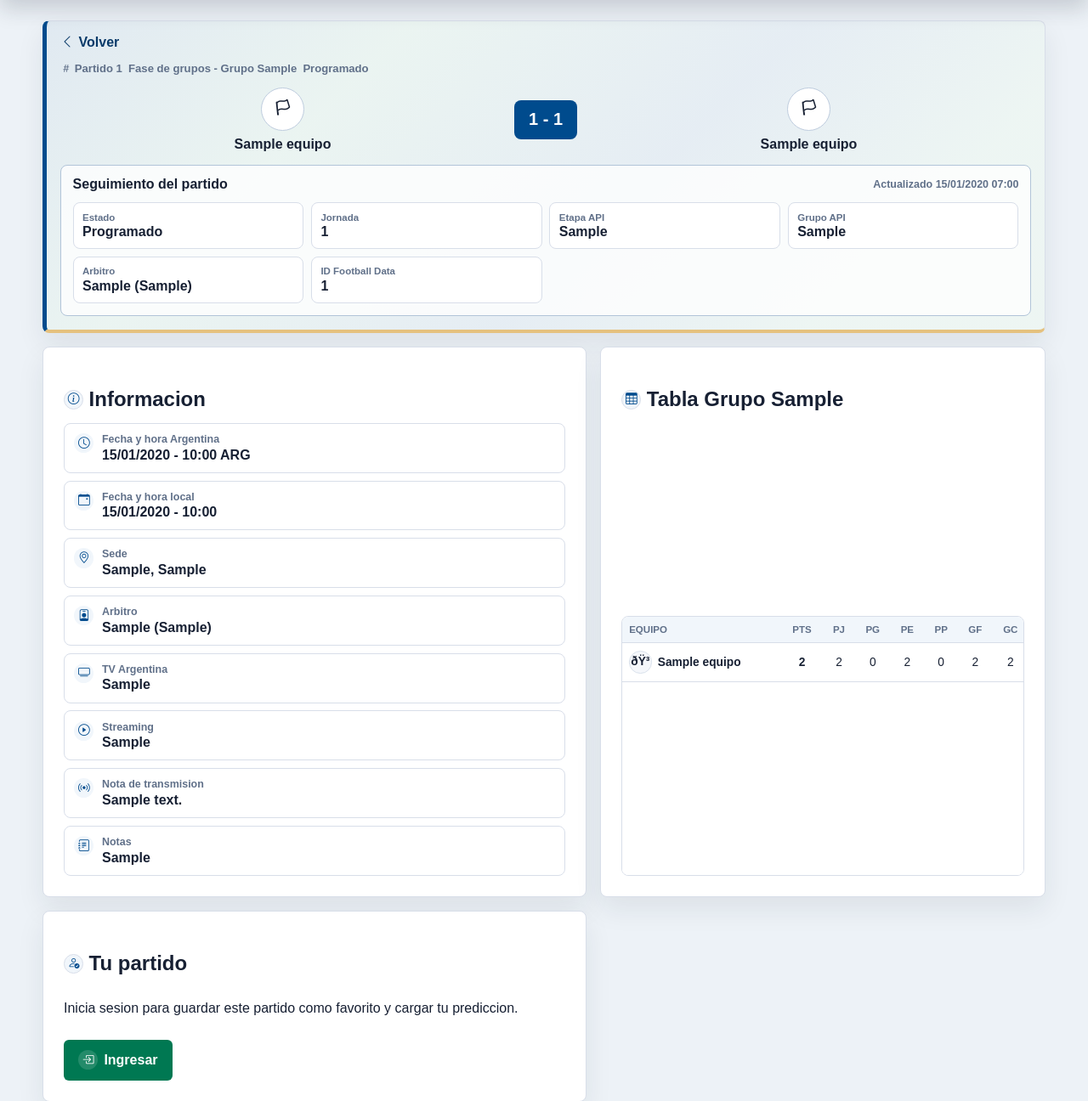
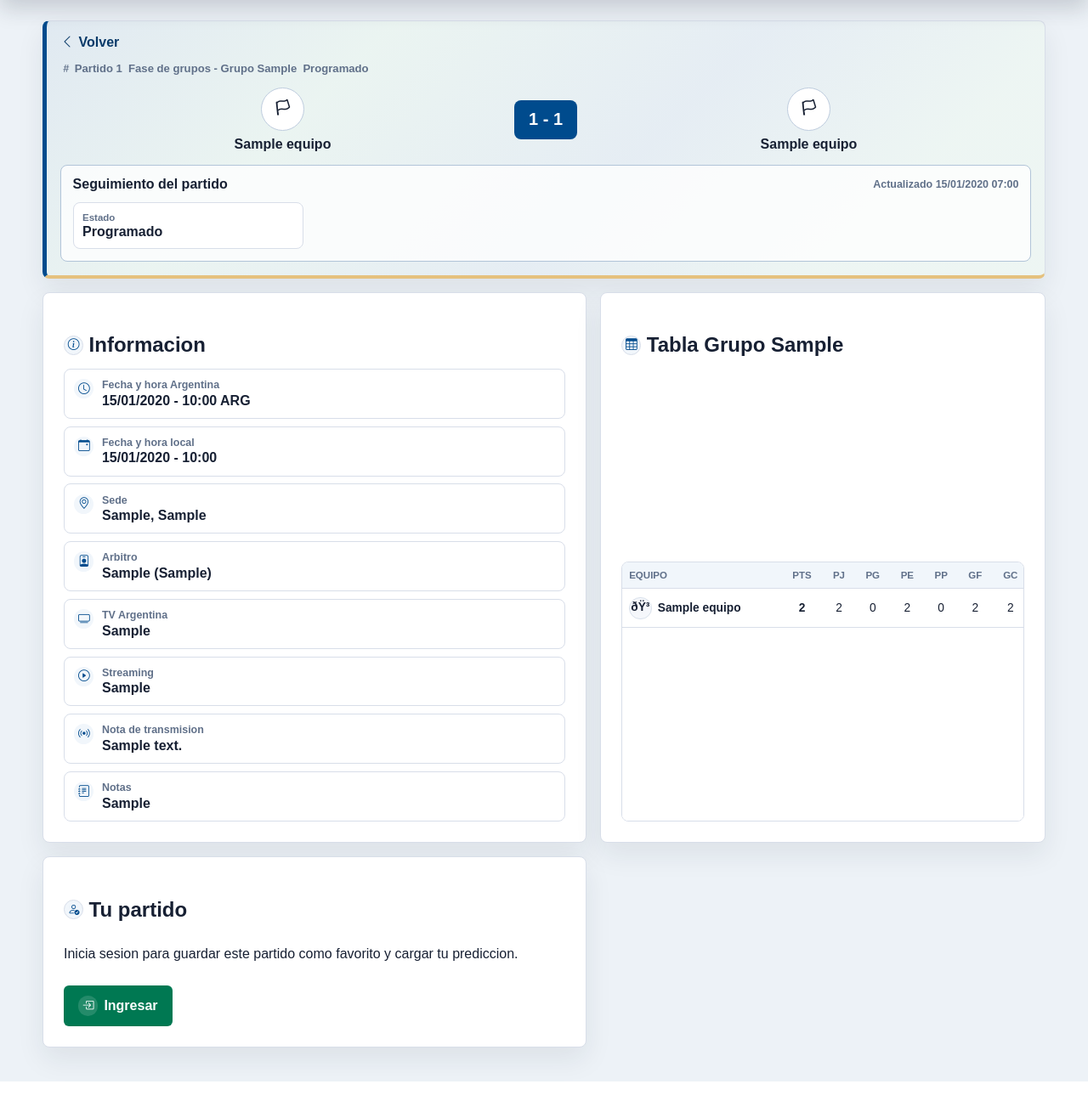
Before and after one commit to orquera10/mundial_2026, a Django app: page /partidos/1/ in a window 1280 px wide. Shown: the part 77-1373 px from the top of the page at 85% size. After the commit the page ends 1350 px from the top, so only its background shows below. Run offline with Django 5.2, Linux system fonts and the light colour scheme; tables that the repository leaves empty hold one stand-in row (values such as "Sample post").

Commit message:
feat: modificando tarjetas

```diff
--- a/core/admin.py
+++ b/core/admin.py
@@ -110,6 +110,7 @@
                 'fields': (
                     'football_data_id',
                     'jornada',
+                    'estado_api',
                     'etapa_api',
                     'grupo_api',
                     'arbitro',
--- a/core/api_integration.py
+++ b/core/api_integration.py
@@ -192,6 +192,7 @@
         mapping = {
             'football_data_id': match.get('id'),
             'jornada': match.get('matchday'),
+            'estado_api': match.get('status') or match.get('state') or '',
             'etapa_api': match.get('stage') or '',
             'grupo_api': match.get('group') or '',
             'escudo_local_url': team_crest(match, 'home'),
--- a/core/models.py
+++ b/core/models.py
@@ -330,6 +330,7 @@
     transmision_notas = models.CharField(max_length=220, blank=True)
     football_data_id = models.PositiveIntegerField(null=True, blank=True, unique=True)
     jornada = models.PositiveSmallIntegerField(null=True, blank=True)
+    estado_api = models.CharField(max_length=40, blank=True)
     etapa_api = models.CharField(max_length=60, blank=True)
     grupo_api = models.CharField(max_length=60, blank=True)
     arbitro = models.CharField(max_length=100, blank=True)
@@ -428,6 +429,21 @@
         return f'{self.goles_local} - {self.goles_visitante}'
 
     @property
+    def estado_partido_label(self):
+        estado_api = (self.estado_api or '').upper()
+        if any(token in estado_api for token in ('HALF_TIME', 'HALFTIME', 'PAUSED', 'HT')):
+            return 'Entretiempo'
+        if any(token in estado_api for token in ('IN_PLAY', 'LIVE')):
+            return 'En juego'
+        if any(token in estado_api for token in ('FINISHED', 'ENDED', 'FT')):
+            return 'Finalizado'
+        if any(token in estado_api for token in ('POSTPONED', 'SUSPENDED')):
+            return 'Demorado'
+        if any(token in estado_api for token in ('SCHEDULED', 'TIMED')):
+            return 'Programado'
+        return self.get_estado_display()
+
+    @property
     def es_hoy(self):
         return self.fecha == timezone.localdate()
 
--- a/core/templates/core/partido_detalle.html
+++ b/core/templates/core/partido_detalle.html
@@ -475,7 +475,7 @@
             {% endif %}
         </div>
     </div>
-    {% if partido.estado == 'en_vivo' or partido.evento_actualizado or partido.football_data_id or partido.jornada or partido.etapa_api or partido.grupo_api %}
+    {% if partido.estado == 'en_vivo' or partido.evento_actualizado %}
         <div class="live-panel">
             <div class="live-panel-head">
                 <span class="live-panel-title">
@@ -493,32 +493,8 @@
             <div class="live-data-grid">
                 <div class="live-data-item">
                     <strong>Estado</strong>
-                    <span data-live-status-card>{{ partido.get_estado_display }}</span>
+                    <span data-live-status-card>{{ partido.estado_partido_label }}</span>
                 </div>
-                <div class="live-data-item">
-                    <strong>Jornada</strong>
-                    <span data-live-matchday>{{ partido.jornada|default:"A confirmar" }}</span>
-                </div>
-                <div class="live-data-item">
-                    <strong>Etapa API</strong>
-                    <span data-live-stage>{{ partido.etapa_api|default:partido.get_fase_display }}</span>
-                </div>
-                <div class="live-data-item">
-                    <strong>Grupo API</strong>
-                    <span data-live-group>{{ partido.grupo_api|default:"A confirmar" }}</span>
-                </div>
-                {% if partido.arbitro %}
-                    <div class="live-data-item">
-                        <strong>Arbitro</strong>
-                        <span data-live-referee>{{ partido.arbitro }}{% if partido.arbitro_nacionalidad %} ({{ partido.arbitro_nacionalidad }}){% endif %}</span>
-                    </div>
-                {% endif %}
-                {% if partido.football_data_id %}
-                    <div class="live-data-item">
-                        <strong>ID Football Data</strong>
-                        <span>{{ partido.football_data_id }}</span>
-                    </div>
-                {% endif %}
             </div>
         </div>
     {% endif %}
@@ -682,13 +658,9 @@
             return;
         }
         const partidoId = Number(root.dataset.partidoId);
-        const score = root.querySelector('[data-live-score]');
+        const scoreLabels = root.querySelectorAll('[data-live-score]');
         const statusLabels = root.querySelectorAll('[data-live-status], [data-live-status-card]');
         const updated = root.querySelector('[data-live-updated]');
-        const matchday = root.querySelector('[data-live-matchday]');
-        const stage = root.querySelector('[data-live-stage]');
-        const group = root.querySelector('[data-live-group]');
-        const referee = root.querySelector('[data-live-referee]');
 
         function formatUpdated(value) {
             if (!value) {
@@ -717,28 +689,14 @@
                     if (!partido) {
                         return;
                     }
-                    if (score) {
-                        score.textContent = partido.marcador;
-                    }
+                    scoreLabels.forEach((label) => {
+                        label.textContent = partido.marcador;
+                    });
                     statusLabels.forEach((label) => {
                         label.textContent = partido.estado_display;
                     });
                     if (updated) {
                         updated.textContent = formatUpdated(partido.evento_actualizado);
-                    }
-                    if (matchday) {
-                        matchday.textContent = partido.jornada || 'A confirmar';
-                    }
-                    if (stage) {
-                        stage.textContent = partido.etapa_api || stage.textContent;
-                    }
-                    if (group) {
-                        group.textContent = partido.grupo_api || 'A confirmar';
-                    }
-                    if (referee && partido.arbitro) {
-                        referee.textContent = partido.arbitro_nacionalidad
-                            ? `${partido.arbitro} (${partido.arbitro_nacionalidad})`
-                            : partido.arbitro;
                     }
                 })
                 .catch(() => {});
--- a/core/views.py
+++ b/core/views.py
@@ -904,14 +904,8 @@
             'goles_visitante': partido.goles_visitante,
             'marcador': partido.marcador,
             'estado': partido.estado,
-            'estado_display': partido.get_estado_display(),
-            'jornada': partido.jornada,
-            'etapa_api': partido.etapa_api,
-            'grupo_api': partido.grupo_api,
-            'arbitro': partido.arbitro,
-            'arbitro_nacionalidad': partido.arbitro_nacionalidad,
+            'estado_display': partido.estado_partido_label,
             'evento_actualizado': partido.evento_actualizado.isoformat() if partido.evento_actualizado else '',
-            'football_data_id': partido.football_data_id,
         }
         for partido in partidos_en_vivo
     ]
```
Also changed, not shown: core/tests.py (+14 -11 lines), core/migrations/0009_partido_estado_api.py (added).
